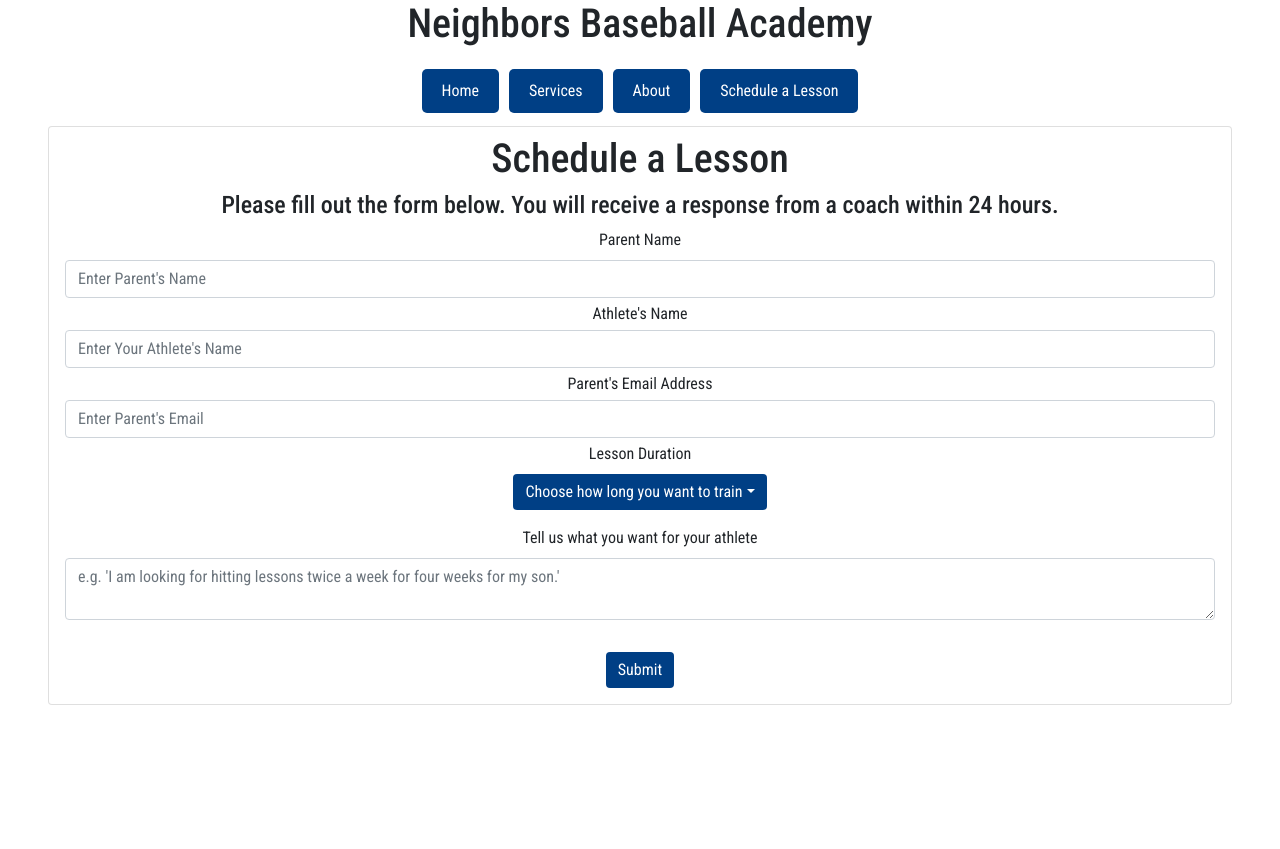
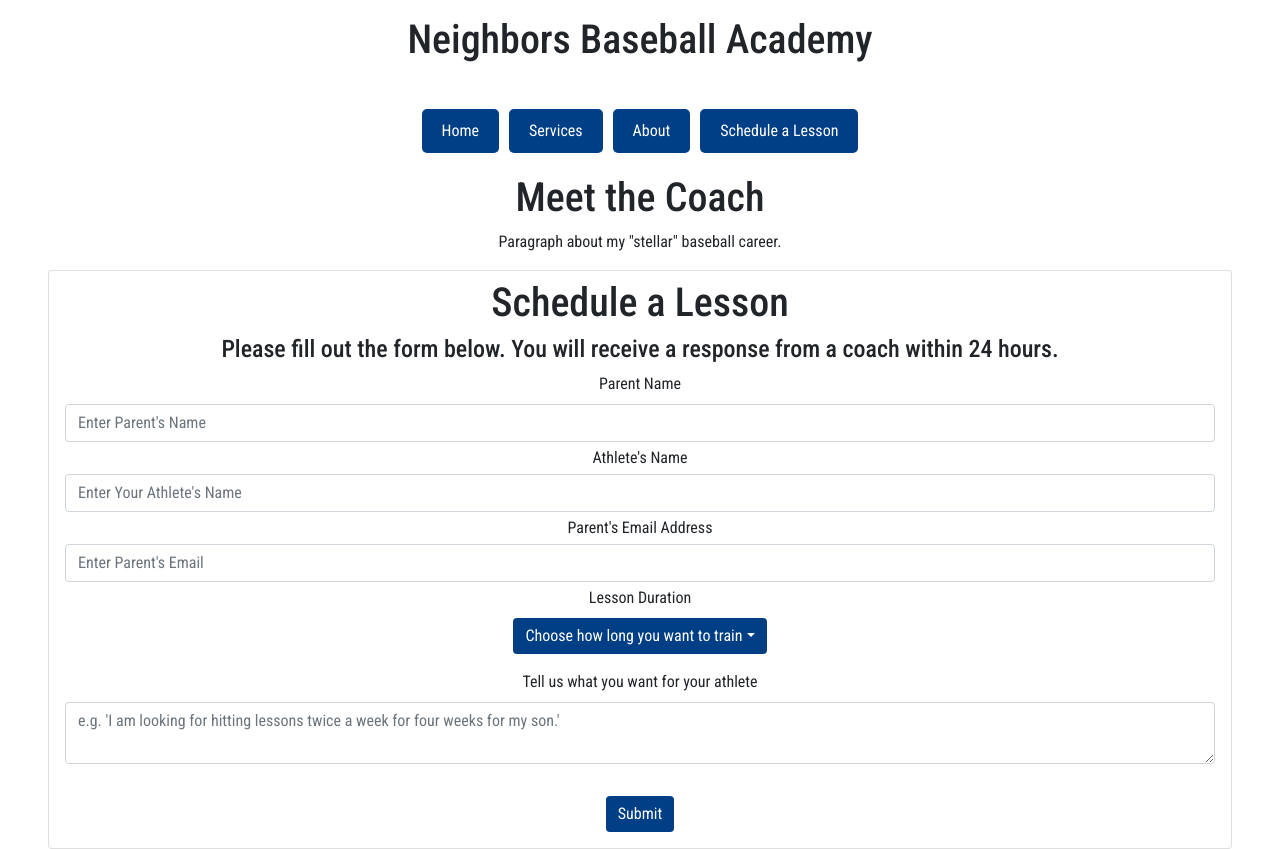
Before and after one commit to bneighbs6/baseball-site, a React (Create React App) app: page / in a window 1280 px wide. Before the commit the page ends 800 px from the top, so only its background shows below. Built offline with nearby package versions, Linux system fonts and the light colour scheme; the HTML template or start-up script is replaced by a standard one; a web font is replaced by a local one.

Commit message:
Create MeetTheCoach; Place each component in a div

```diff
--- a/src/App.js
+++ b/src/App.js
@@ -1,13 +1,21 @@
 import './App.css';
 import Header from './Components/Header';
+import MeetTheCoach from './Components/MeetTheCoach';
 import NavigationBar from './Components/NavigationBar';
 import ScheduleForm from './Components/ScheduleForm';
 
 function App() {
   return (
     <div className="App">
-      <Header />
-      <NavigationBar />
+      <div className="header my-3">
+        <Header />
+      </div>
+      <div className="navbar mx-auto">
+        <NavigationBar />
+      </div>
+      <div className="meetTheCoach">
+        <MeetTheCoach />
+      </div>
       <div id="schedule">
         <ScheduleForm />
       </div>
--- /dev/null
+++ b/src/Components/MeetTheCoach.jsx
@@ -0,0 +1,12 @@
+import React from "react";
+
+function MeetTheCoach() {
+    return (
+        <div>
+            <h1>Meet the Coach</h1>
+            <p>Paragraph about my "stellar" baseball career.</p>
+        </div>
+    );
+}
+
+export default MeetTheCoach;
```
